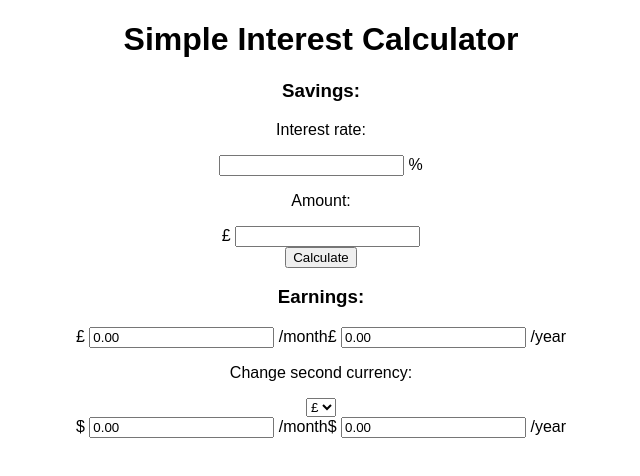
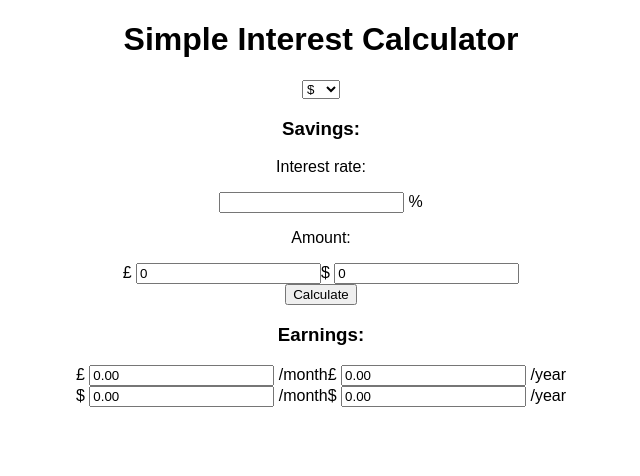
Before and after one commit to gladwindos/interest-calculator, a React (Create React App) app: page / in a window 1280 px wide. Shown: the top 476 px of the page, without its empty margins (319-959 px from the left). Built offline with nearby package versions, Linux system fonts and the light colour scheme.

Commit message:
restructured components

```diff
--- a/src/App.js
+++ /dev/null
@@ -1,141 +0,0 @@
-import React, { Component } from 'react';
-import './App.css';
-
-class Input extends Component {
-
-  render() {
-    return (
-      <form onSubmit={this.props.calculateEarnings}  id="input-form">
-        <h3>Savings: </h3>
-        <p>Interest rate: </p>
-        <input type="number" name="interest" value={this.props.interest} onChange={this.props.handleInputChange} /> %
-        <p>Amount: </p>
-        £ <input type="number" name="amount" value={this.props.amount} onChange={this.props.handleInputChange} />
-        <button className="my-button">Calculate</button>
-      </form>
-    );
-  }
-}
-
-const EarningsInput = props => {
-  const currency = props.currency;
-  // console.log(currency);
-  const yearlyEarnings = (props.earnings*currency.rate).toFixed(2);
-  const monthlyEarnings = (yearlyEarnings/12).toFixed(2);
-  return (
-    <div>
-      {currency.sign} <input type="number" value={monthlyEarnings} readOnly /> /month
-      {currency.sign} <input type="number" value={yearlyEarnings} readOnly /> /year
-    </div>
-  );
-}
-
-const CURRENCY = {
-  pound: {
-    rate: 1,
-    sign: '£'
-  },
-
-  dollar: {
-    rate: 1.29,
-    sign: '$'
-  }
-}
-
-class Earnings extends Component {
-  constructor(props) {
-    super(props);
-    this.state = {
-      currencyObject: CURRENCY,
-      secondCurrency: CURRENCY.dollar
-    }
-
-    // Will be needed when getting currency from state
-    // this.renderCurrencyOptions = this.renderCurrencyOptions.bind(this);
-    this.handleOptionChange = this.handleOptionChange.bind(this);
-  }
-
-  renderCurrencyOptions() {
-    return Object.keys(this.state.currencyObject).map((currency) => {
-      const currencySign = this.state.currencyObject[currency]["sign"];
-      return (
-        <option key={currencySign} value={currency}>{currencySign}</option>
-      )
-    });
-  }
-
-  handleOptionChange(event) {
-    const newCurrency = event.target.value;
-    this.setState({
-      secondCurrency: this.state.currencyObject[newCurrency]
-    });
-  }
-
-  render() {
-    return (
-      <form id="input-form">
-        <h3>Earnings: </h3>
-        <EarningsInput earnings={this.props.earnings} currency={this.state.currencyObject.pound} />
-        <div>
-          <p>Change second currency:</p>
-          <select onChange={this.handleOptionChange}>
-            {this.renderCurrencyOptions()}
-          </select>
-        </div>
-        <EarningsInput earnings={this.props.earnings} currency={this.state.secondCurrency} />
-      </form>
-    );
-  }
-}
-
-class Calculator extends Component {
-  constructor(props) {
-    super(props);
-
-    this.state = {
-      interest: '',
-      amount: '',
-      earnings: 0
-    };
-
-    this.handleInputChange = this.handleInputChange.bind(this);
-    this.calculateEarnings = this.calculateEarnings.bind(this);
-  }
-
-  handleInputChange(event) {
-    const name = event.target.name;
-    const value = event.target.value;
-    // console.log(name);
-    // console.log(this.state)
-    this.setState({
-      [name]: value
-    });
-  }
-
-  calculateEarnings(event) {
-    event.preventDefault();
-    const interest = this.state.interest;
-    const amount = this.state.amount;
-    const total = (interest*amount)/100;
-    this.setState({
-      earnings: total
-    });
-  }
-
-  render() {
-    return (
-      <div className="App">
-        <h1>Simple Interest Calculator</h1>
-        <Input
-          handleInputChange={this.handleInputChange}
-          interest={this.state.interest}
-          amount={this.state.amount}
-          calculateEarnings={this.calculateEarnings}
-        />
-        <Earnings earnings={this.state.earnings} />
-      </div>
-    );
-  }
-}
-
-export default Calculator;
--- /dev/null
+++ b/src/components/calculator.js
@@ -0,0 +1,117 @@
+import React, { Component } from 'react';
+import '../App.css';
+
+import Savings from './savings';
+import Earnings from './earnings';
+
+const CURRENCY = {
+  pound: {
+    name: "pound",
+    rate: 1,
+    sign: '£'
+  },
+  dollar: {
+    name: "dollar",
+    rate: 1.29,
+    sign: '$'
+  },
+  euro: {
+    name: "euro",
+    rate: 0.85,
+    sign: '€'
+  },
+  naira: {
+    name: "naira",
+    rate: 409.22,
+    sign: '₦'
+  },
+  swissfranc: {
+    name: "swissfranc",
+    rate: 1.29,
+    sign: 'Fr.'
+  }
+}
+
+class Calculator extends Component {
+  constructor(props) {
+    super(props);
+
+    this.state = {
+      interest: '',
+      amount: 0,
+      earnings: 0,
+      currencyObject: CURRENCY,
+      mainCurrency: CURRENCY.pound,
+      secondCurrency: CURRENCY.dollar
+    };
+
+    this.handleInputChange = this.handleInputChange.bind(this);
+    this.calculateEarnings = this.calculateEarnings.bind(this);
+    this.handleOptionChange = this.handleOptionChange.bind(this);
+  }
+
+  handleInputChange(event) {
+    const name = event.target.name;
+    const value = event.target.value;
+    // console.log(name);
+    // console.log(this.state)
+    this.setState({
+      [name]: value
+    });
+  }
+
+  calculateEarnings(event) {
+    event.preventDefault();
+    const interest = this.state.interest;
+    const amount = this.state.amount;
+    const total = (interest*amount)/100;
+    this.setState({
+      earnings: total
+    });
+  }
+
+  renderCurrencyOptions() {
+    return Object.keys(this.state.currencyObject).map((currency) => {
+      const currencySign = this.state.currencyObject[currency]["sign"];
+      if (currencySign !== "£") {
+        return (
+          <option key={currencySign} value={currency}>{currencySign}</option>
+        )
+      }
+    });
+  }
+
+  handleOptionChange(event) {
+    const newCurrency = event.target.value;
+    this.setState({
+      secondCurrency: this.state.currencyObject[newCurrency]
+    });
+  }
+
+  render() {
+    return (
+      <div className="App">
+        <h1>Simple Interest Calculator</h1>
+        <select defaultValue={this.state.secondCurrency.name} onChange={this.handleOptionChange}>
+          {this.renderCurrencyOptions()}
+        </select>
+        <Savings
+          handleInputChange={this.handleInputChange}
+          interest={this.state.interest}
+          amount={this.state.amount}
+          calculateEarnings={this.calculateEarnings}
+          mainCurrency={this.state.mainCurrency}
+          secondCurrency={this.state.secondCurrency}
+        />
+        <Earnings
+          currencyObject={this.state.currencyObject}
+          earnings={this.state.earnings}
+          mainCurrency={this.state.mainCurrency}
+          secondCurrency={this.state.secondCurrency}
+        />
+      </div>
+    );
+  }
+}
+
+export default Calculator;
--- /dev/null
+++ b/src/components/earnings.js
@@ -0,0 +1,41 @@
+import React, { Component } from 'react';
+
+const EarningsInput = props => {
+  const currency = props.currency;
+  // console.log(currency);
+  const yearlyEarnings = (props.earnings*currency.rate).toFixed(2);
+  const monthlyEarnings = (yearlyEarnings/12).toFixed(2);
+  return (
+    <div>
+      {currency.sign} <input type="number" value={monthlyEarnings} readOnly /> /month
+      {currency.sign} <input type="number" value={yearlyEarnings} readOnly /> /year
+    </div>
+  );
+}
+
+class Earnings extends Component {
+  constructor(props) {
+    super(props);
+    this.state = {
+
+    }
+
+  }
+
+  render() {
+    return (
+      <form id="input-form">
+        <h3>Earnings: </h3>
+        <EarningsInput earnings={this.props.earnings} currency={this.props.currencyObject.pound} />
+        <div>
+        </div>
+        <EarningsInput
+          earnings={this.props.earnings}
+          currency={this.props.secondCurrency}
+        />
+      </form>
+    );
+  }
+}
+
+export default Earnings;
--- /dev/null
+++ b/src/components/savings.js
@@ -0,0 +1,17 @@
+import React, { Component } from 'react';
+
+export default class Savings extends Component {
+  render() {
+    return (
+      <form onSubmit={this.props.calculateEarnings}  id="input-form">
+        <h3>Savings: </h3>
+        <p>Interest rate: </p>
+        <input type="number" name="interest" value={this.props.interest} onChange={this.props.handleInputChange} /> %
+        <p>Amount: </p>
+         {this.props.mainCurrency.sign} <input type="number" name="amount" value={this.props.amount} onChange={this.props.handleInputChange} />
+         {this.props.secondCurrency.sign} <input type="number" name="amount" value={this.props.amount*this.props.secondCurrency.rate} onChange={this.props.handleInputChange} />
+        <button className="my-button">Calculate</button>
+      </form>
+    );
+  }
+}
--- a/src/index.js
+++ b/src/index.js
@@ -1,6 +1,6 @@
 import React from 'react';
 import ReactDOM from 'react-dom';
-import Calculator from './App';
+import Calculator from './components/calculator';
 import './index.css';
 
 ReactDOM.render(
```
